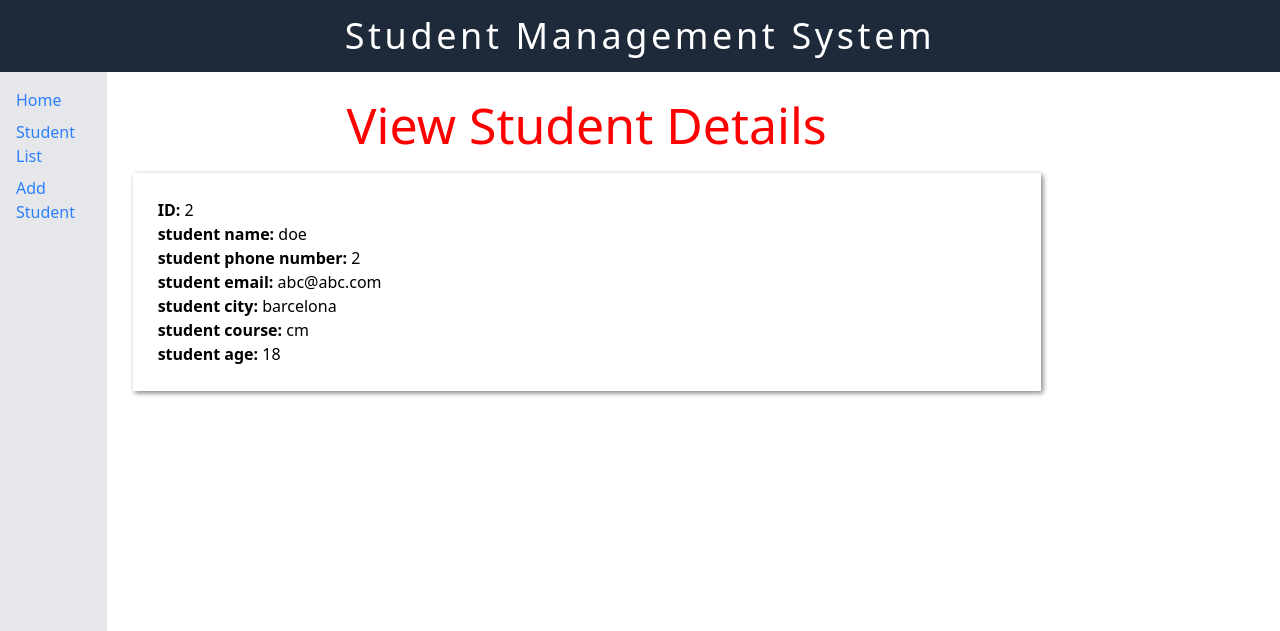
After one commit to Shad-Islam/django-student-management-system, a Django app: page /view_student/2 in a window 1280 px wide. The commit adds this page. Shown: the top 631 px of the page. Run offline with Django 5.2, Linux system fonts and the light colour scheme; data comes from the database, SQL or seed files in the repository.

Commit message:
Complete student option

```diff
--- a/students/models.py
+++ b/students/models.py
@@ -8,3 +8,6 @@ class Student(models.Model):
     student_city = models.CharField(max_length=100)
     student_course = models.CharField(max_length=100)
     student_age = models.IntegerField()
+
+    def get_fields(self):
+        return [(field.verbose_name, getattr(self, field.name)) for field in self._meta.fields]
--- /dev/null
+++ b/students/static/view_student.css
@@ -0,0 +1,10 @@
+h1{
+    color: red;
+    font-size: 50px;
+    text-align: center;
+}
+.student-view{
+    padding: 25px;
+    margin: 10px;
+    box-shadow: 2px 2px 5px grey;
+}
--- a/students/templates/student_list.html
+++ b/students/templates/student_list.html
@@ -15,7 +15,7 @@
     Course Name: {{ student.student_course }} <br />
     Age: {{ student.student_age }} <br />
     <div class="student-buttons">
-      <a href="" style="background-color: blue;">View</a>
+      <a href="{% url 'view_student' student.id %}" style="background-color: blue;">View</a>
       <a href="" style="background-color: orange;">Edit</a>
       <a href="{% url 'delete_student' student.id %}" style="background-color: red;">Delete</a>
     </div>
--- /dev/null
+++ b/students/templates/view_student.html
@@ -0,0 +1,16 @@
+{% extends "base.html" %}
+{% load static %}
+{% block head %}
+<title>View Student </title>
+<link rel="stylesheet" href="{% static 'view_student.css' %}" />
+{% endblock %}
+
+{% block content %}
+
+<h1>View Student Details</h1>
+<div class="student-view">
+    {% for field, value in student.get_fields %}
+    <p><strong>{{ field }}:</strong> {{ value }}</p>
+    {% endfor %}
+</div>
+{% endblock %}
--- a/students/urls.py
+++ b/students/urls.py
@@ -1,9 +1,10 @@
 from django.urls import path
-from .views import student_list, home, add_student, delete_student
+from .views import student_list, home, add_student, delete_student,view_student
 
 urlpatterns = [
     path('', home, name='home'),
     path('student_list', student_list, name='student_list'),
     path('add_student', add_student, name='add_student'),
-    path('delete_student/<int:student_id>',delete_student,name='delete_student')
+    path('delete_student/<int:student_id>',delete_student,name='delete_student'),
+    path('view_student/<int:student_id>',view_student,name='view_student'),
 ]
--- a/students/views.py
+++ b/students/views.py
@@ -38,3 +38,7 @@ def  delete_student(request, student_id):
         student = Student.objects.get(id=student_id)
         student.delete()
         return redirect('student_list')
+
+def view_student(request, student_id):
+    student = Student.objects.get(id = student_id)
+    return render(request,"view_student.html",{'student': student})
```
